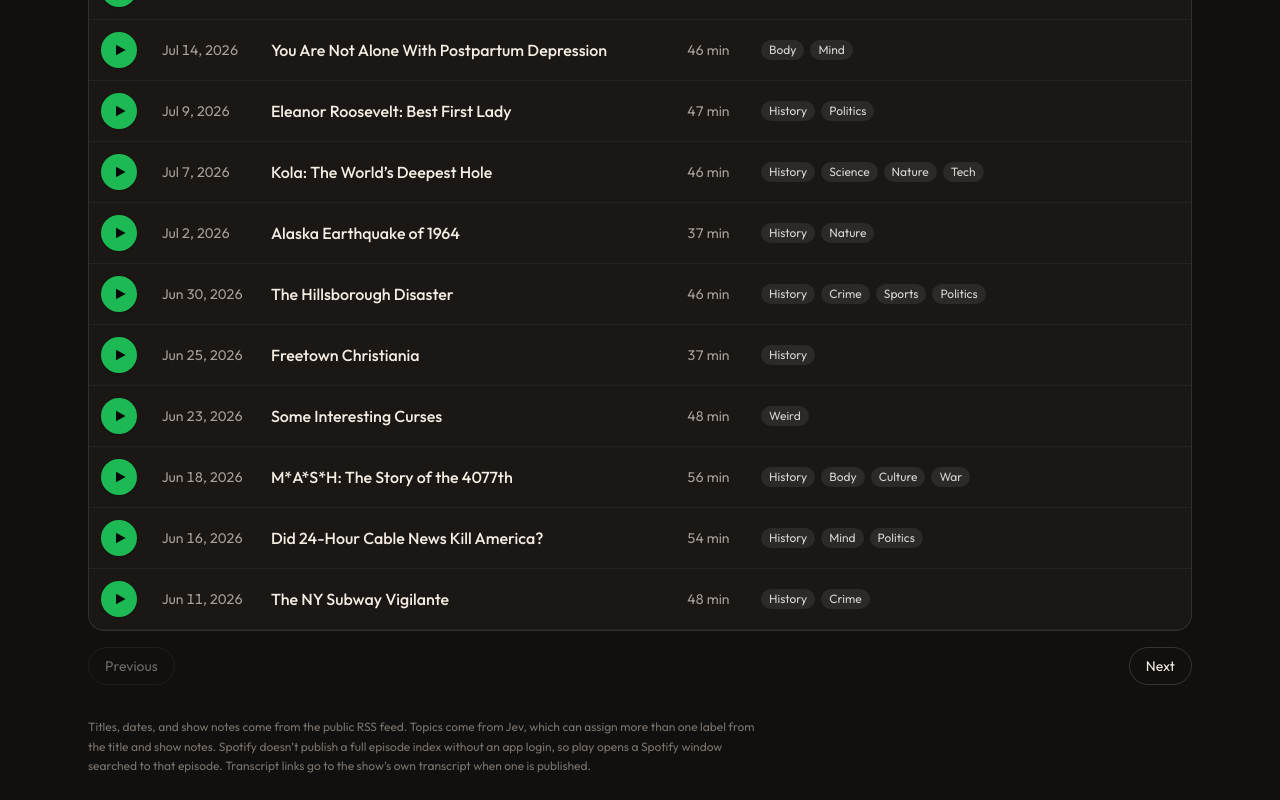
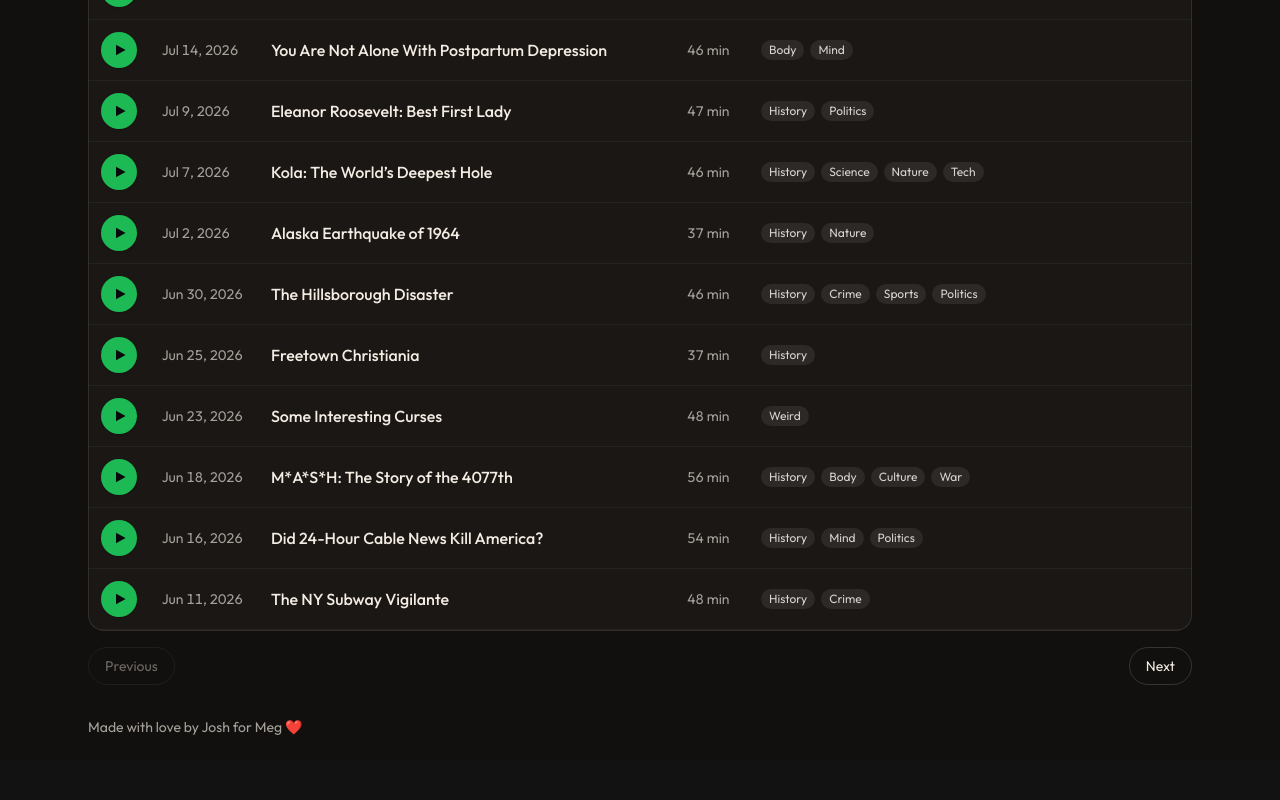
Before and after one commit to jcordell/megs-bedtime-stories, a React (Vite) app: page / in a window 1280 px wide. Shown: the part 2227-3027 px from the top of the page. After the commit the page ends 2988 px from the top, so only its background shows below. Built offline with nearby package versions, Linux system fonts and the light colour scheme.

Commit message:
Replace the source note with a line from Josh to Meg.

```diff
--- a/src/App.tsx
+++ b/src/App.tsx
@@ -465,12 +465,8 @@ export default function App() {
           </div>
         )}
 
-        <p className="mt-8 max-w-2xl text-xs leading-relaxed text-stone-500 dark:text-stone-500">
-          Titles, dates, and show notes come from the public RSS feed. Topics come from Jev,
-          which can assign more than one label from the title and show notes. Spotify doesn’t
-          publish a full episode index without an app login, so play opens a Spotify window
-          searched to that episode. Transcript links go to the show’s own transcript when one
-          is published.
+        <p className="mt-8 text-sm text-stone-500 dark:text-stone-400">
+          Made with love by Josh for Meg ❤️
         </p>
       </main>
     </div>
```
